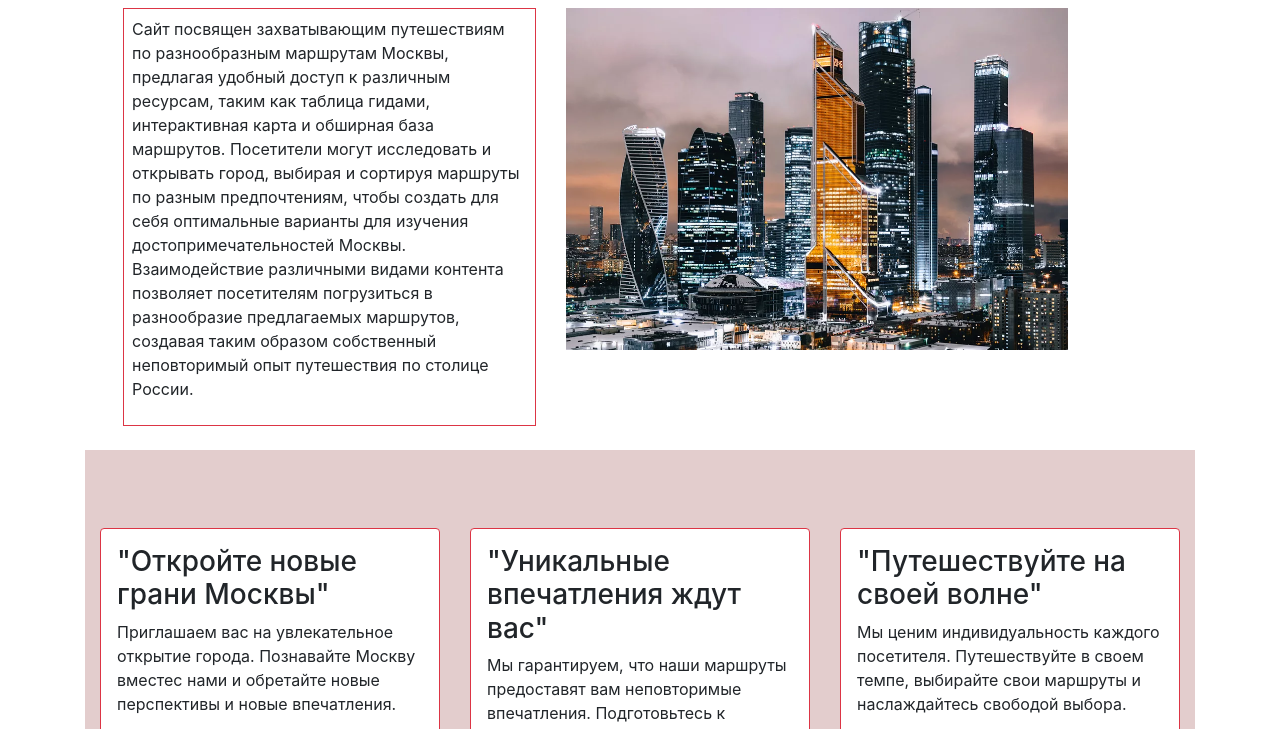
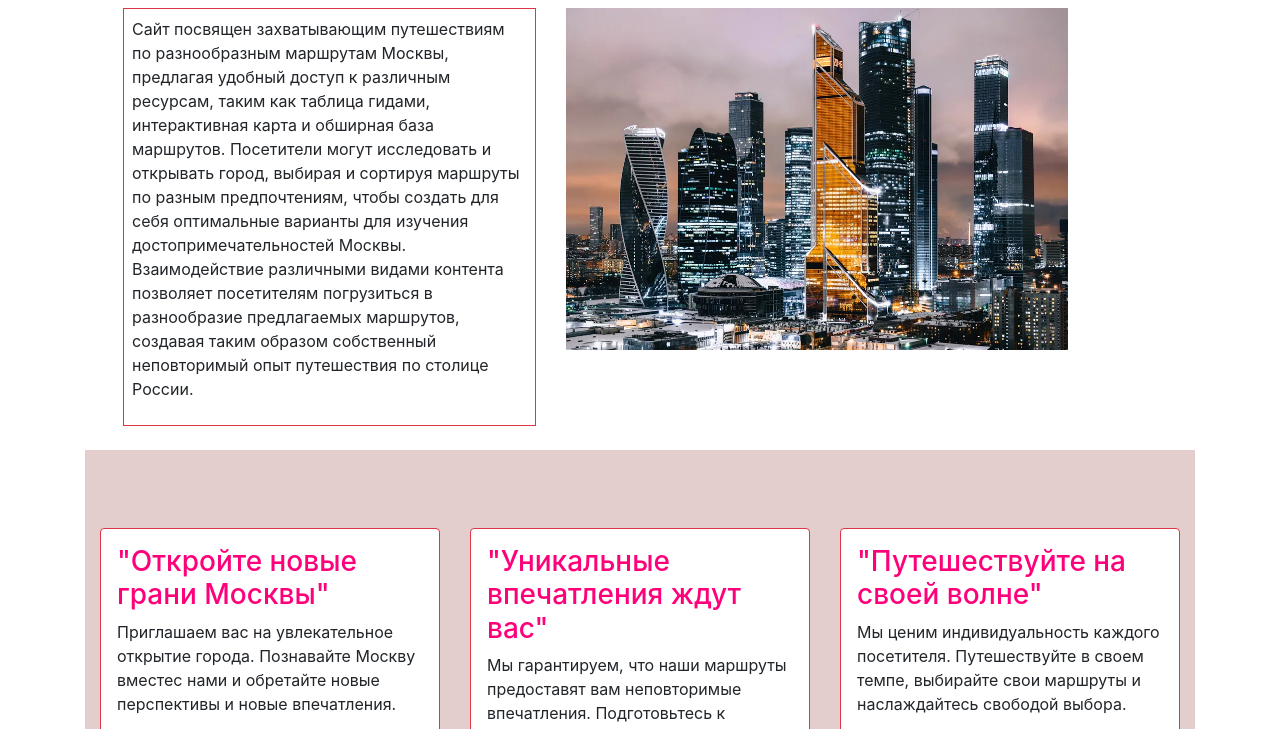
Before and after one commit to TiAlina/TiAlina.github.io, a plain HTML site: page project/index.html in a window 1280 px wide. Shown: the part 220-949 px from the top of the page. Drawn offline with nearby package versions, Linux system fonts and the light colour scheme; no server answers; a script that the page names is missing.

Commit message:
и стили для футера

```diff
--- a/project/style.css
+++ b/project/style.css
@@ -4,6 +4,10 @@ body {
     padding: 0;
     background-color: #f7f7f7;
     color: #4b0134;
+}
+
+h3 {
+    color: rgb(255, 0, 123);
 }
 
 header {
@@ -42,4 +46,5 @@ footer {
     color: #fff;
     padding: 20px;
     margin-top: 20px;
+    color: rgb(255, 0, 123);
 }
```
